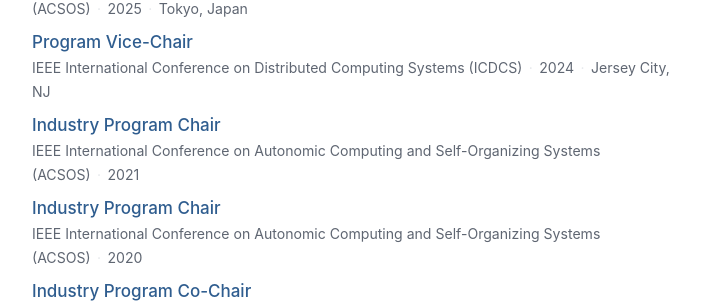
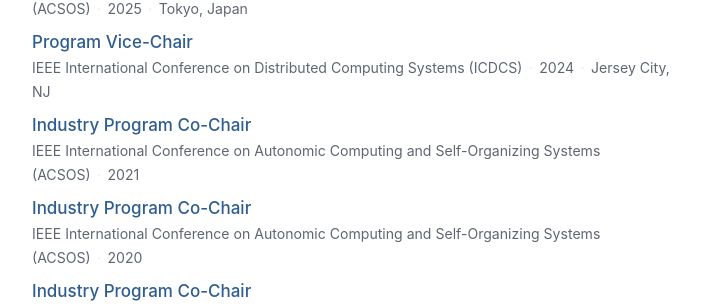
Before and after one commit to jayaramkr/jayaramkr.github.io, a Jekyll site: the page built from cv.md, in a window 1280 px wide and 900 px high, scrolled down 2121 px. Shown: the part 145-452 px from the top of the window, without its empty margins (280-991 px from the left). Built offline with Jekyll 4.4.1, drawn with Linux system fonts in a browser that asks for light colours.

```diff
--- a/_data/service.yml
+++ b/_data/service.yml
@@ -46,11 +46,11 @@ organizing:
     years: "2024"
     where: Jersey City, NJ
     url: https://icdcs2024.icdcs.org/technical-committee/
-  - role: Industry Program Chair
+  - role: Industry Program Co-Chair
     venue: IEEE International Conference on Autonomic Computing and Self-Organizing Systems (ACSOS)
     years: "2021"
     url: https://conf.researchr.org/track/acsos-2021/acsos-2021-in-practice-track
-  - role: Industry Program Chair
+  - role: Industry Program Co-Chair
     venue: IEEE International Conference on Autonomic Computing and Self-Organizing Systems (ACSOS)
     years: "2020"
     url: https://2020.acsos.org/track/acsos-2020-in-practice-track
```
